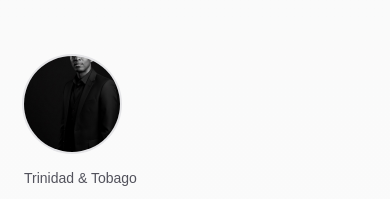
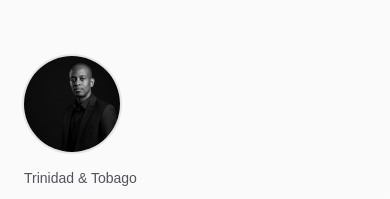
Before and after one commit to ZeroZenx/darren-headley-personal-site, a Next.js app: page / in a window 390 px wide. Shown: the top 199 px of the page. Built offline with nearby package versions, Linux system fonts and the light colour scheme.

Commit message:
Adjust headshot crop for mobile

```diff
--- a/src/app/page.tsx
+++ b/src/app/page.tsx
@@ -115,7 +115,7 @@
                 src="/headshot.jpg"
                 alt="Darren Headley"
                 fill
-                className="object-cover"
+                className="object-cover object-[50%_15%] sm:object-center"
                 priority
               />
             </div>
```
